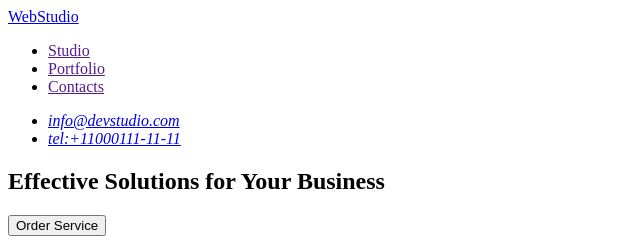
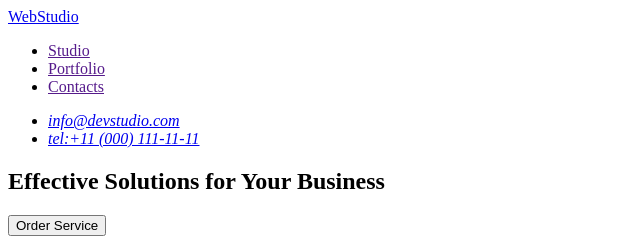
Before and after one commit to Yakiv87/goit-markup-hw-01, a plain HTML site: page index.html in a window 1280 px wide. Shown: the top 240 px of the page, 0-640 px from the left. Drawn offline with Linux system fonts and the light colour scheme.

Commit message:
Update index.html

```diff
--- a/index.html
+++ b/index.html
@@ -22,7 +22,7 @@
             <a href="mailto:info@devstudio.com">info@devstudio.com</a>
           </li>
           <li>
-            <a href="tel:+110001111111">tel:+11000111-11-11</a>
+            <a href="tel:+110001111111">tel:+11 (000) 111-11-11</a>
           </li>
         </ul>
       </address>
```
